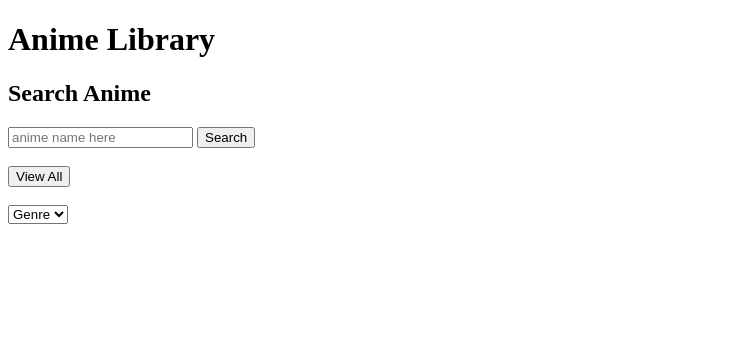
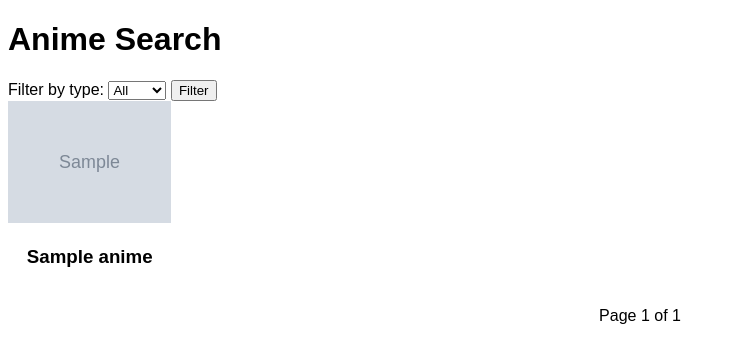
Before and after one commit to oezilot/Anime_API, a Flask app: page / in a window 1280 px wide. Shown: the top 363 px of the page, without its empty margins (0-733 px from the left). Run offline with Flask 3, Linux system fonts and the light colour scheme; grey boxes marked "Sample" are stand-in pictures; a database or web service that is not in the repository returns one stand-in record (values such as "Sample title"); data that the repository does not hold is empty.

Commit message:
new chatgpt version

```diff
--- a/NEW.PY
+++ b/NEW.PY
@@ -43,7 +43,7 @@ def display_anime():
             page_number = page_number + 1
 
         # Redirect to the same page with updated page number and type
-        return redirect(url_for('display_anime', page=page_number, anime_type=anime_type))  # Fixed the key here
+        return redirect(url_for('display_anime', page=page_number, type=anime_type))
 
     # Fetch anime data for the current page and filter
     anime_data = fetch_anime_page(page_number, anime_type)
--- a/app.py
+++ b/app.py
@@ -3,52 +3,30 @@ import requests
 
 app = Flask(__name__)
 
-@app.route('/', methods=['GET', 'POST'])
-def search():
+JIKAN_API_URL = 'https://api.jikan.moe/v4/anime'
 
-    anime_results = None  # List to hold anime results
-    anime_name = request.form.get('searchbar')  # Get the name the user searched for in the search bar
-    view_all_clicked = request.form.get('view_all')  # Check if 'View All' button was clicked
+@app.route('/')
+def index():
+    # Get parameters from request
+    page = request.args.get('page', 1, type=int)
+    anime_type = request.args.get('anime_type', '', type=str)
 
-    # If the search bar has a value, fetch anime based on the search query
-    if anime_name:
-        api_name = f"https://api.jikan.moe/v4/anime?q={anime_name}"
-        response_name = requests.get(api_name)
+    # Build the query string
+    query = {
+        'page': page,
+        'type': anime_type if anime_type else None  # Filter anime type if selected
+    }
 
-        if response_name.status_code == 200:
-            anime_data = response_name.json()  # Parse JSON response
-            anime_results = anime_data['data']  # Contains anime results based on search
-            return render_template('results.html', anime_results=anime_results)
-        else:
-            return "Error fetching data from API", 500
+    # Fetch data from Jikan API
+    response = requests.get(JIKAN_API_URL, params=query)
+    data = response.json()
 
-    # If the 'View All' button was clicked, fetch all anime data via pagination
-    elif view_all_clicked:
-        anime_results = []
-        page = 1  # Start from the first page
-        has_more_data = True  # Flag to keep track of more pages
+    # Extract anime list and pagination info
+    anime_list = data.get('data', [])
+    pagination = data.get('pagination', {})
 
-        while has_more_data:
-            api_all = f"https://api.jikan.moe/v4/anime?page={page}"  # Fetch data by page
-            response_all = requests.get(api_all)
+    return render_template('index.html', anime_list=anime_list, pagination=pagination, anime_type=anime_type)
 
-            if response_all.status_code == 200:
-                anime_data = response_all.json()  # Parse JSON response
-                page_data = anime_data['data']  # Get anime data for this page
-
-                if not page_data:
-                    has_more_data = False  # Stop if no more data is found
-                else:
-                    anime_results.extend(page_data)  # Add current page data to results
-                    page += 1  # Move to the next page
-            else:
-                return "Error fetching data from API", 500
-
-        # Return all the results from all pages
-        return render_template('results.html', anime_results=anime_results)
-
-    # Default rendering if no form action is performed
-    return render_template('results.html', anime_results=anime_results)
 
 if __name__ == '__main__':
     app.run(debug=True)
--- /dev/null
+++ b/templates/index.html
@@ -0,0 +1,74 @@
+<!DOCTYPE html>
+<html lang="en">
+<head>
+    <meta charset="UTF-8">
+    <meta name="viewport" content="width=device-width, initial-scale=1.0">
+    <title>Anime Search</title>
+    <style>
+        body {
+            font-family: Arial, sans-serif;
+        }
+        .anime-grid {
+            display: grid;
+            grid-template-columns: repeat(auto-fill, minmax(150px, 1fr));
+            gap: 20px;
+        }
+        .anime-item {
+            text-align: center;
+        }
+        img {
+            max-width: 100%;
+            height: auto;
+        }
+        .pagination {
+            margin-top: 20px;
+            text-align: center;
+        }
+        .pagination button {
+            padding: 10px 15px;
+            margin: 5px;
+        }
+    </style>
+</head>
+<body>
+    <h1>Anime Search</h1>
+
+    <!-- Dropdown for anime type -->
+    <form method="GET" action="/">
+        <label for="anime_type">Filter by type:</label>
+        <select name="anime_type" id="anime_type">
+            <option value="">All</option>
+            <option value="tv" {% if anime_type == 'tv' %}selected{% endif %}>TV</option>
+            <option value="movie" {% if anime_type == 'movie' %}selected{% endif %}>Movie</option>
+        </select>
+        <button type="submit">Filter</button>
+    </form>
+
+    <!-- Anime results -->
+    <div class="anime-grid">
+        {% for anime in anime_list %}
+        <div class="anime-item">
+            <img src="{{ anime.images.jpg.image_url }}" alt="{{ anime.title }}">
+            <h3>{{ anime.title }}</h3>
+        </div>
+        {% endfor %}
+    </div>
+
+    <!-- Pagination buttons -->
+    <div class="pagination">
+        {% if pagination.current_page > 1 %}
+            <a href="/?page={{ pagination.current_page - 1 }}&anime_type={{ anime_type }}">
+                <button>Previous</button>
+            </a>
+        {% endif %}
+
+        <span>Page {{ pagination.current_page }} of {{ pagination.last_visible_page }}</span>
+
+        {% if pagination.current_page < pagination.last_visible_page %}
+            <a href="/?page={{ pagination.current_page + 1 }}&anime_type={{ anime_type }}">
+                <button>Next</button>
+            </a>
+        {% endif %}
+    </div>
+</body>
+</html>
--- a/templates/results.html
+++ /dev/null
@@ -1,29 +0,0 @@
-<!DOCTYPE html>
-<html>
-<head></head>
-
-<body>
-    <h1>Anime Library</h1>
-    <h2>Search Anime</h2>
-    <form method="POST" action="/">
-        <input type="text" name="searchbar" placeholder="anime name here">
-        <button type="submit">Search</button>
-        <br><br>
-        <!-- Button for viewing all anime -->
-        <button type="submit" name="view_all" value="true">View All</button>
-        <br><br>
-        <select>
-            <option>Genre</option>
-        </select>
-    </form>
-
-    {% if anime_results %}
-        <ul>
-            {% for anime in anime_results %}
-                <li>{{ anime['title'] }}</li>
-            {% endfor %}
-        </ul>
-    {% endif %}
-</body>
-
-</html>
```
Also changed, not shown: loadmore.py (deleted, +0 -62 lines), templates/NEW.html (+14 -13 lines), templates/all.html (deleted, +0 -45 lines), templates/index_test.html (deleted, +0 -61 lines), templates/loadmore.html (deleted, +0 -61 lines), test.py (deleted, +0 -137 lines).
